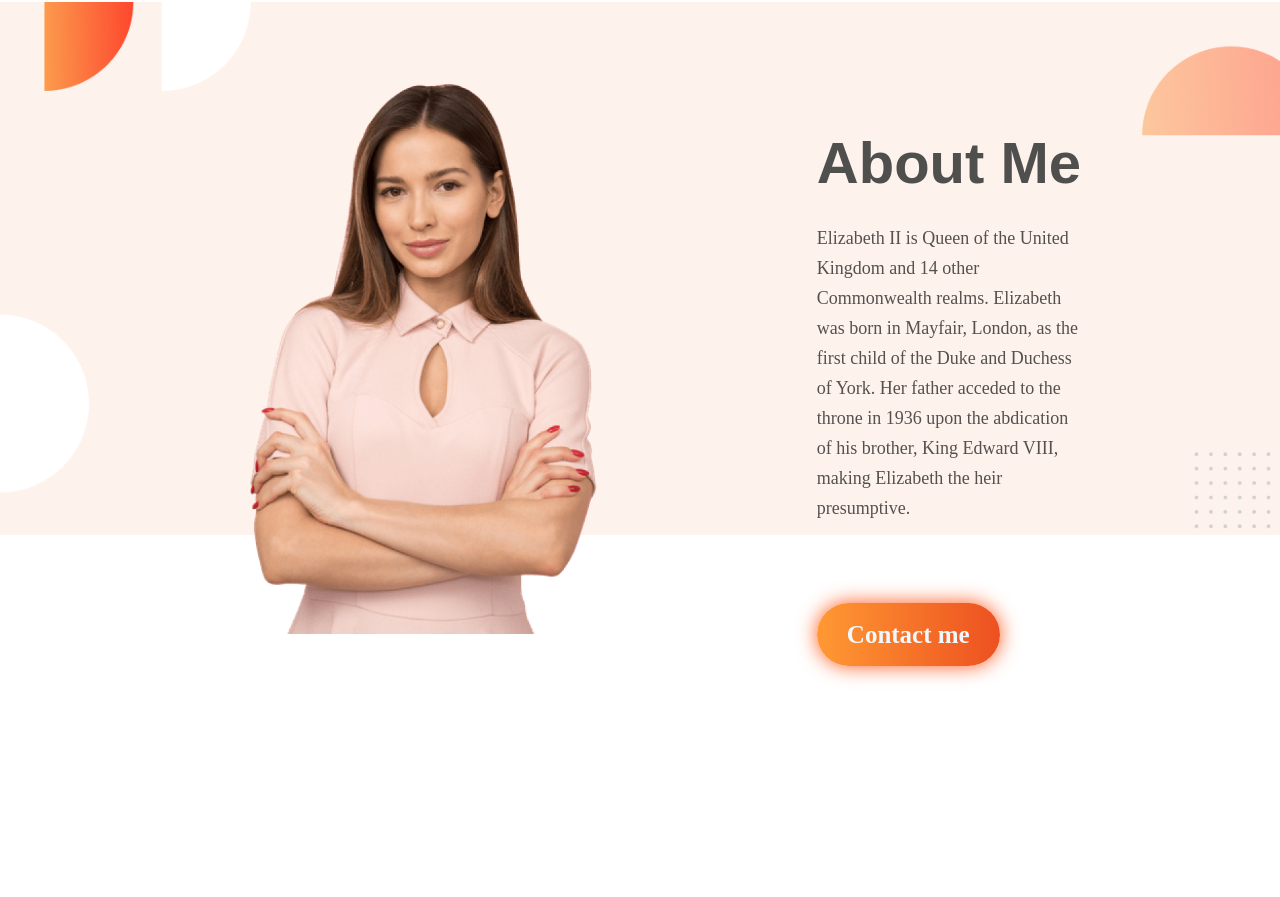
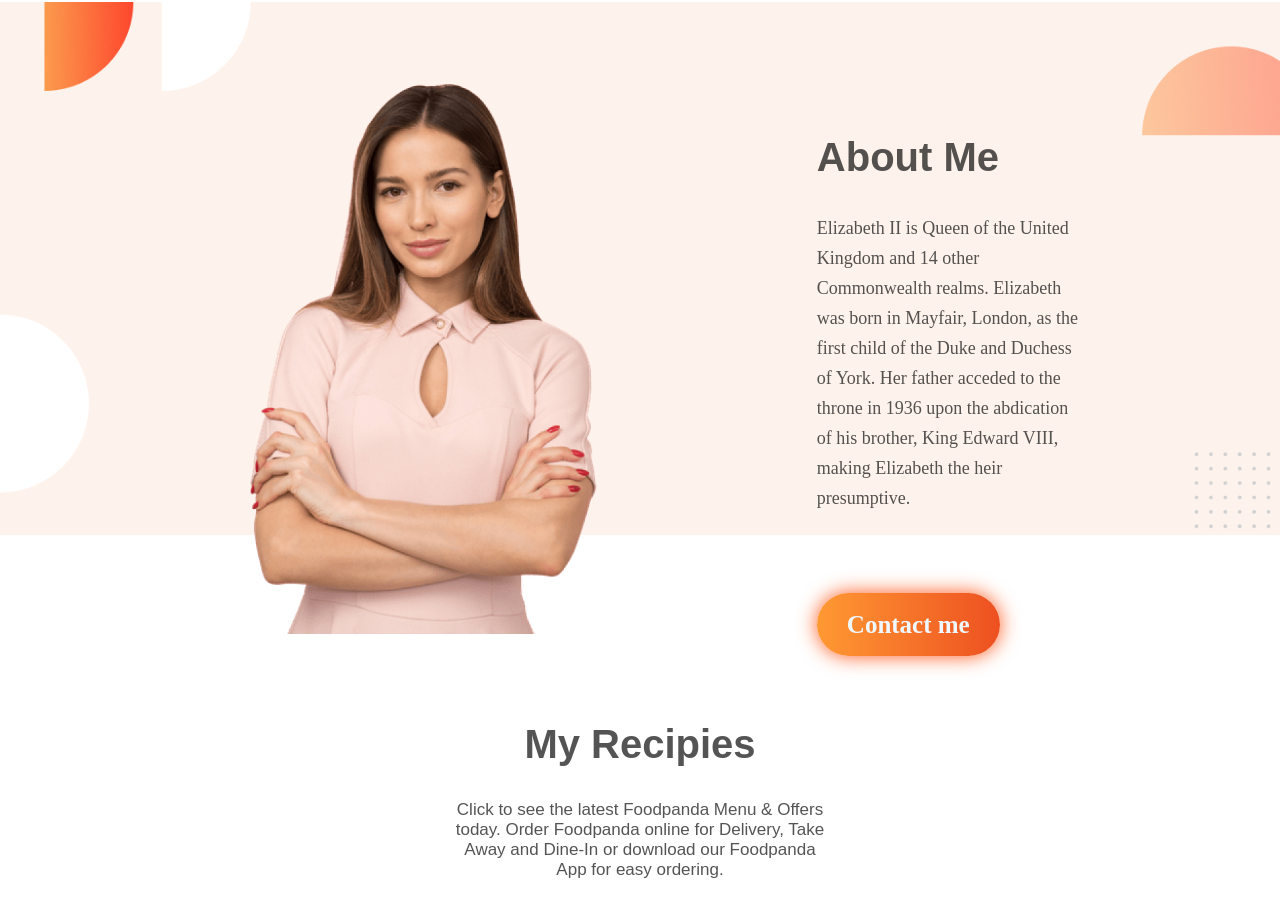
Before and after one commit to Masqurul-Hasan/First-Assignment, a plain HTML site: page index.html in a window 1280 px wide. Shown: the part 806-1703 px from the top of the page. Before the commit the page ends 1505 px from the top, so only its background shows below. Drawn offline with Linux system fonts and the light colour scheme.

Commit message:
my recipie added

```diff
--- a/index.html
+++ b/index.html
@@ -29,15 +29,26 @@
     <section class="second-part display-flex-area">
         <img id="lady" src="images/Person Image.png">
         <div class="text-area-2">
-            <h1>About Me</h1>
+            <h2>About Me</h2>
             <p class="about-me"> Elizabeth II is Queen of the United Kingdom and 14 other Commonwealth realms. Elizabeth
                 was born in
                 Mayfair, London, as the first child of the Duke and Duchess of York. Her father acceded to the throne in
                 1936 upon the abdication of his brother, King Edward VIII, making Elizabeth the heir presumptive.</p>
 
-            <a class="order-food" href="https://www.facebook.com/masqurul.hasan.5/">Contact me</a>
+            <a class="order-food" href="https://www.facebook.com/masqurul.hasan.5/" target="_blank">Contact me</a>
 
         </div>
+    </section>
+    <section class="recipies">
+        <div class="foodpanda">
+            <h2>My Recipies</h2>
+            <p id="offer-text">
+                Click to see the latest Foodpanda Menu & Offers today. Order Foodpanda online for Delivery, Take Away
+                and Dine-In or download our Foodpanda App for easy ordering.
+            </p>
+        </div>
+
+
     </section>
 </body>
 
--- a/style.css
+++ b/style.css
@@ -16,6 +16,12 @@ h1 {
     font-size: 58px;
     font-family: 'DM Sans', sans-serif;
     line-height: 25px;
+}
+
+h2 {
+    font-size: 40px;
+    font-family: 'DM Sans', sans-serif;
+    color: rgba(0, 0, 0, 0.671);
 }
 
 .orange {
@@ -88,3 +94,15 @@ h1 {
 body {
     margin: 0px;
 }
+
+.foodpanda {
+    text-align: center;
+}
+
+#offer-text {
+    padding-left: 450px;
+    padding-right: 450px;
+    font-size: 17px;
+    font-family: 'DM Sans', sans-serif;
+    color: rgba(0, 0, 0, 0.671);
+}
```
